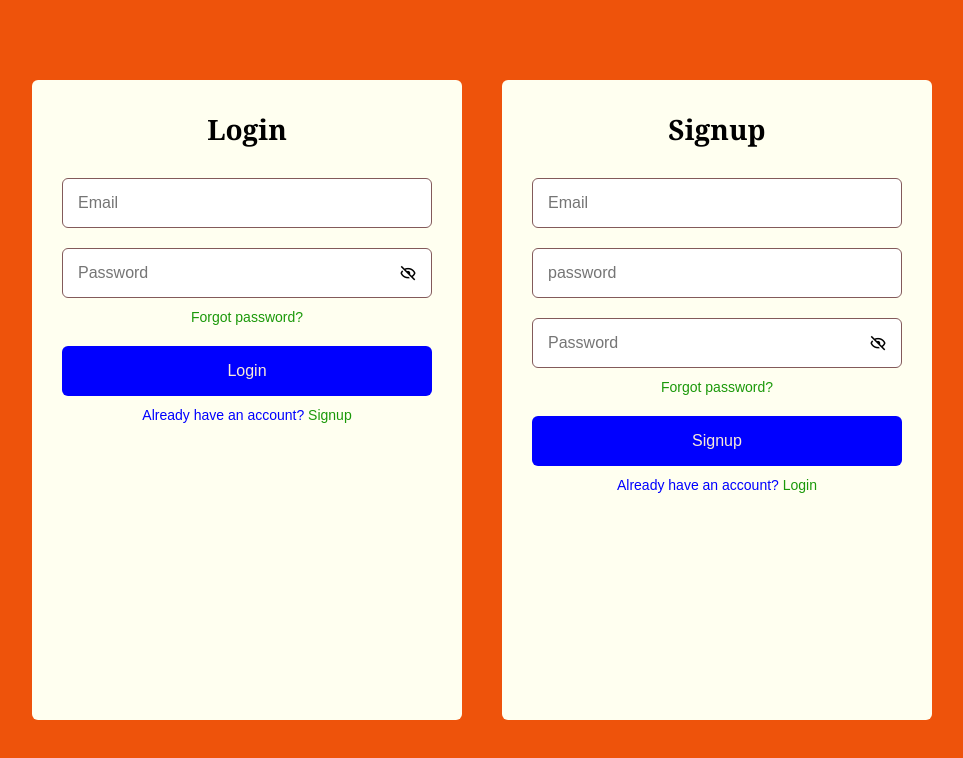
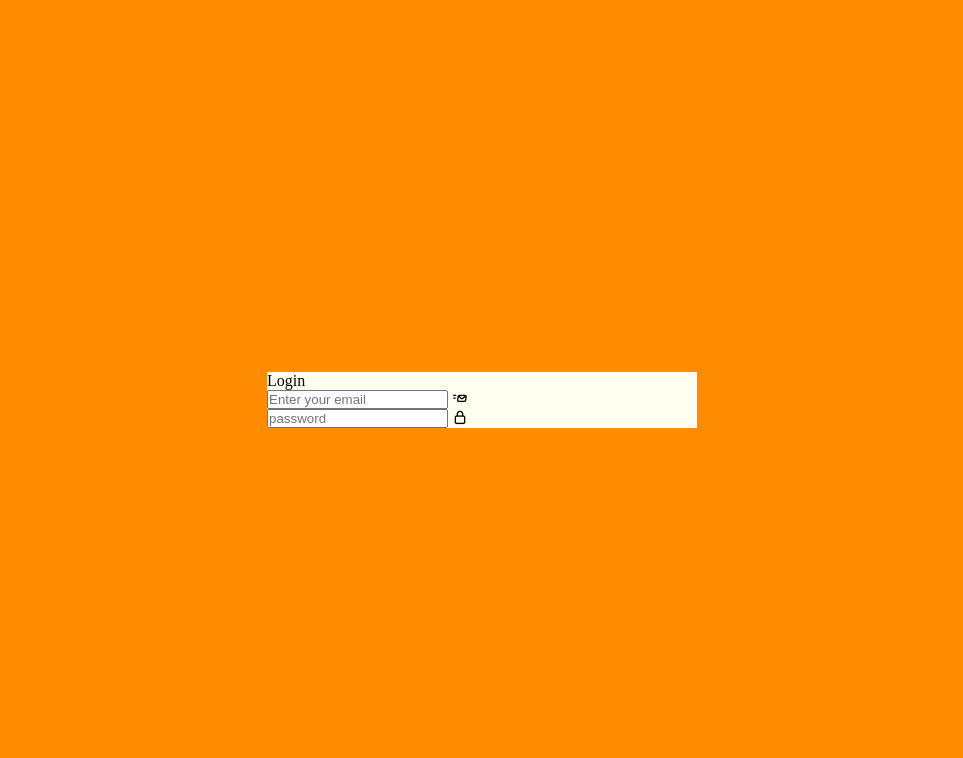
Before and after one commit to Stalin655/BetterMentalHealth, a plain HTML site: page client/pages/registration.html in a window 1280 px wide. Shown: the whole page, without its empty margins (158-1121 px from the left). Drawn offline with nearby package versions, Linux system fonts and the light colour scheme.

Commit message:
Login form

```diff
--- a/client/pages/registration.css
+++ b/client/pages/registration.css
@@ -7,101 +7,18 @@
     text-decoration: none;
 }
 
-html, body{
+body{
   font-size: 1rem;
   height: 100vh;
-  width: 100%;
-}
-
-.container{
-  height: 100vh;
-  width: 100%;
   display: flex;
   align-items: center;
   justify-content: center;
-  background-color: rgb(238, 83, 11);
-  column-gap: 40px;
-
+  background-color: darkorange;
 
 }
-
-.form{
+.container{
+    position: relative;
     max-width: 430px;
     width: 100%;
-    height: 80vh;
-    padding: 30px;
-    border-radius: 6px;
-    background-color: ivory;
-
+    background: ivory ;
 }
-
-header{
-font-family: Cambria, Cochin, Georgia, Times, 'Times New Roman', serif;
-font-size: 28px;
-font-weight: 600;
-color: black;
-text-align: center;
-}
-form{
-    margin-top: 30px;
-}
-form .field{
-    position: relative;
-    height: 50px;
-    width: 100%;
-    margin-top: 20px;
-}
-.field input, .field button{
-    height: 100%;
-    width: 100%;
-    border: none;
-    font-size: 16px;
-    font-weight: 400;
-    border-radius: 6px;
-}
-.field input{
-    outline: none;
-    padding: 0 15px;
-    border: 1px solid #835a5a;
-
-}
-.field input:focus{
-    border-bottom-width:2px;
-}
-.eye-icon{
-   font-size: 18px;
-   top: 50%;
-   right: 10px;
-   transform: translateY(-50%);
-   cursor:pointer;
-   color: black;
-   position: absolute;
-   padding: 5px;
-}
-.field button{
-    color: antiquewhite;
-    background-color: blue;
-    transition: all 0.3s ease;
-    cursor: pointer;
-}
-.field button:hover{
-    background-color: purple;
-}
-.form-link{
-    text-align: center;
-    margin-top: 10px;
-    }
-.form-link span, .form-link a{
-    font-family: Arial, Helvetica, sans-serif;
-    font-size: 14px;
-    font-weight: 400;
-    color: blue;
-}
-.form a {
-    color: rgb(26, 153, 9);
-    text-decoration: none;
-    font-family: Arial, Helvetica, sans-serif;
-}
-.form-content a:hover{
-    text-decoration: underline;
-}
--- a/client/pages/registration.html
+++ b/client/pages/registration.html
@@ -10,66 +10,28 @@
 <link rel="preconnect" href="https://fonts.gstatic.com" crossorigin>
 <link href="https://fonts.googleapis.com/css2?family=Baloo+Da+2:wght@400;500;600;700;800&family=Josefin+Slab:ital,wght@0,300;0,400;0,500;0,600;1,300;1,400;1,500;1,600&family=Mulish:ital,wght@0,300;0,400;0,500;0,600;1,300;1,400;1,500;1,600&display=swap" rel="stylesheet"/>
 <link href='https://unpkg.com/boxicons@2.1.4/css/boxicons.min.css' rel='stylesheet'>
+<link rel="stylesheet" href="https://unicons.iconscout.com/release/v4.0.0/css/line.css">
 </head>
 <body>
-    <section class="container forms">
-        <div class="form login">
-            <div class="form-content">
-                <header>Login</header>
+
+    <div class="container">
+        <div class="forms">
+            <div class="form login">
+                <span class="title">Login</span>
+
                 <form action="#">
-                    <div class="field input-field">
-                        <input type="email" placeholder="Email" class="input">
-                    </div>
-                    <div class="field input-field">
-                        <input type="password" placeholder="Password" class="password">
-                        <i class='bx bx-hide eye-icon'></i>
-                    </div>
-                    <div class="form-link">
-                       <a href="#" class="forgot-pass">Forgot password?</a>
-                    </div>
-                    <div class="field button-field">
-                        <button>Login</button>
-                    </div>
-                    <div class="form-link">
-                        <span>Already have an account? <a href="#" class="link Signup-link">Signup</a></span>
-                     </div>
+                 <div class="input-field">
+                    <input type="text" placeholder="Enter your email" required>
+                    <i class="uil uil-fast-mail"></i>
+                 </div>
+                 <div class="input-field">
+                    <input type="text" placeholder="password" required>
+                    <i class="uil uil-lock"></i>
+                 </div>
                 </form>
             </div>
+
         </div>
-
-        <!--Sign Form-->
-
-
-        <div class="form signup">
-            <div class="form-content">
-                <header>Signup</header>
-                <form action="#">
-
-                    <div class="field input-field">
-                        <input type="email" placeholder="Email" class="input">
-                    </div>
-                    <div class="field input-field">
-                        <input type="password" placeholder="password" class="password"></div>
-
-                    <div class="field input-field">
-                        <input type="password" placeholder="Password" class="password">
-                        <i class='bx bx-hide eye-icon'></i>
-                    </div>
-                    <div class="form-link">
-                       <a href="#" class="forgot-pass">Forgot password?</a>
-                    </div>
-                    <div class="field button-field">
-                        <button>Signup</button>
-                    </div>
-                    <div class="form-link">
-                        <span>Already have an account? <a href="#" class="link Login-link">Login</a></span>
-                     </div>
-                </form>
-            </div>
-        </div>
-    </section>
-
-    <!--Javascript-->
-    <script src="js/registration.js"></script>
+    </div>
 </body>
 </html>
```
Also changed, not shown: client/scripts/registration.js (+13 -5 lines).
